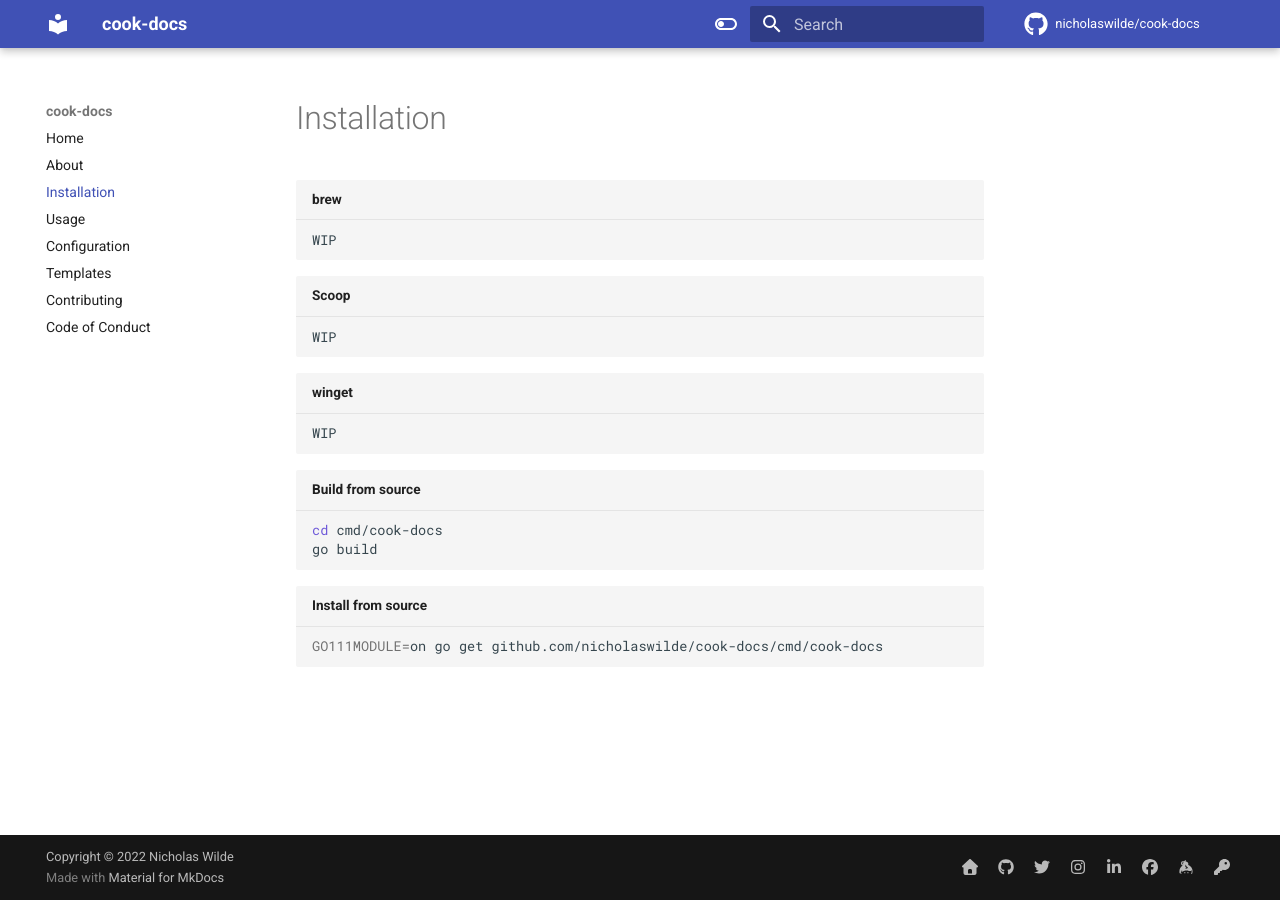
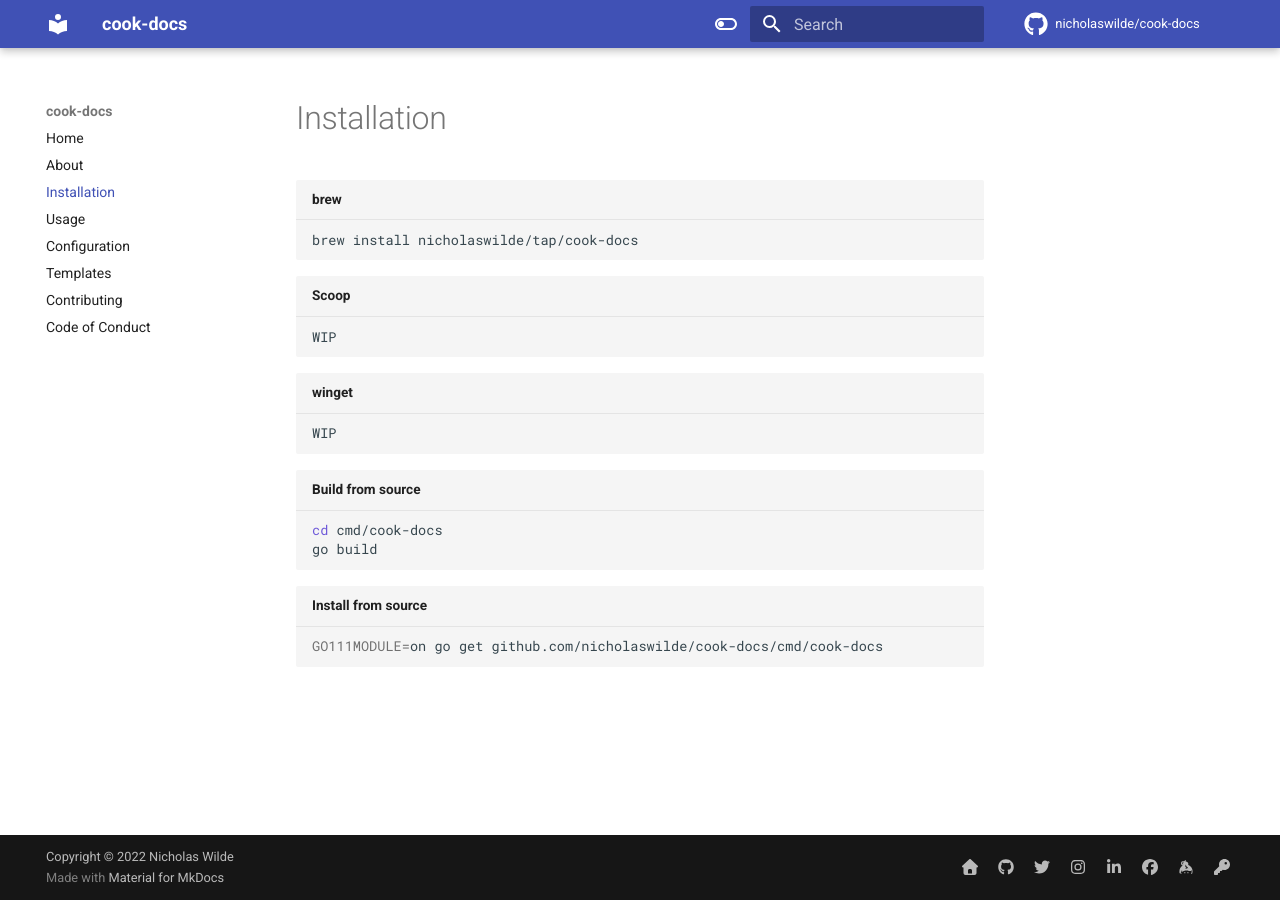
Before and after one commit to nicholaswilde/cook-docs, an MkDocs documentation site: the page built from docs/installation.md, in a window 1280 px wide. Built offline with MkDocs 1.6.1 and Material for MkDocs 9.7.7, drawn with Linux system fonts in a browser that asks for light colours; comment, search, counter and statistics services are not loaded.

Commit message:
Add brew
Signed-off-by: nιcнolaѕ wιlde <Nicholas Wilde>

````diff
--- a/docs/installation.md
+++ b/docs/installation.md
@@ -1,7 +1,7 @@
 # Installation
 
 ```bash title="brew"
-WIP
+brew install nicholaswilde/tap/cook-docs
 ```
 
 ```bash title="Scoop"
````
